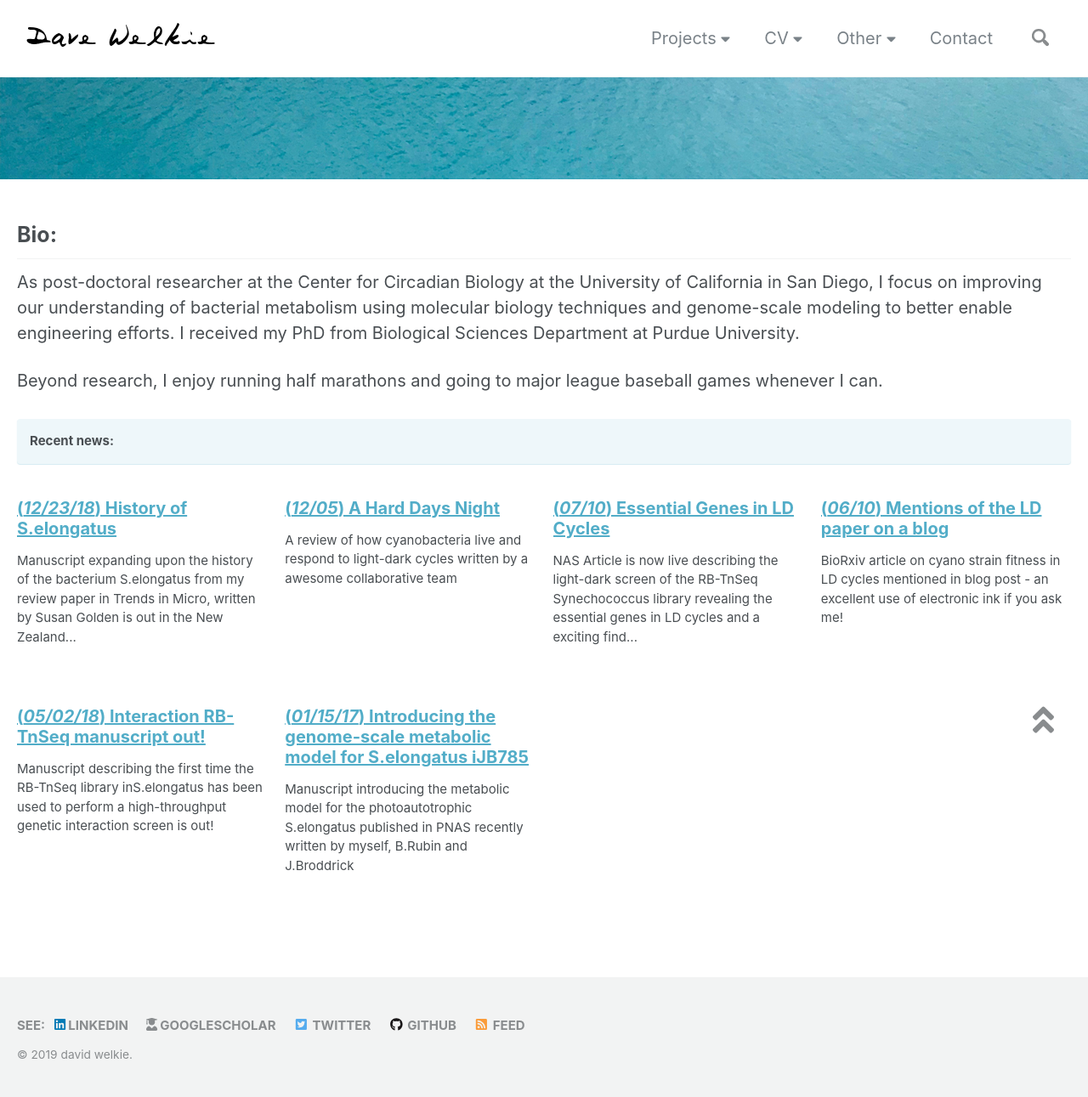
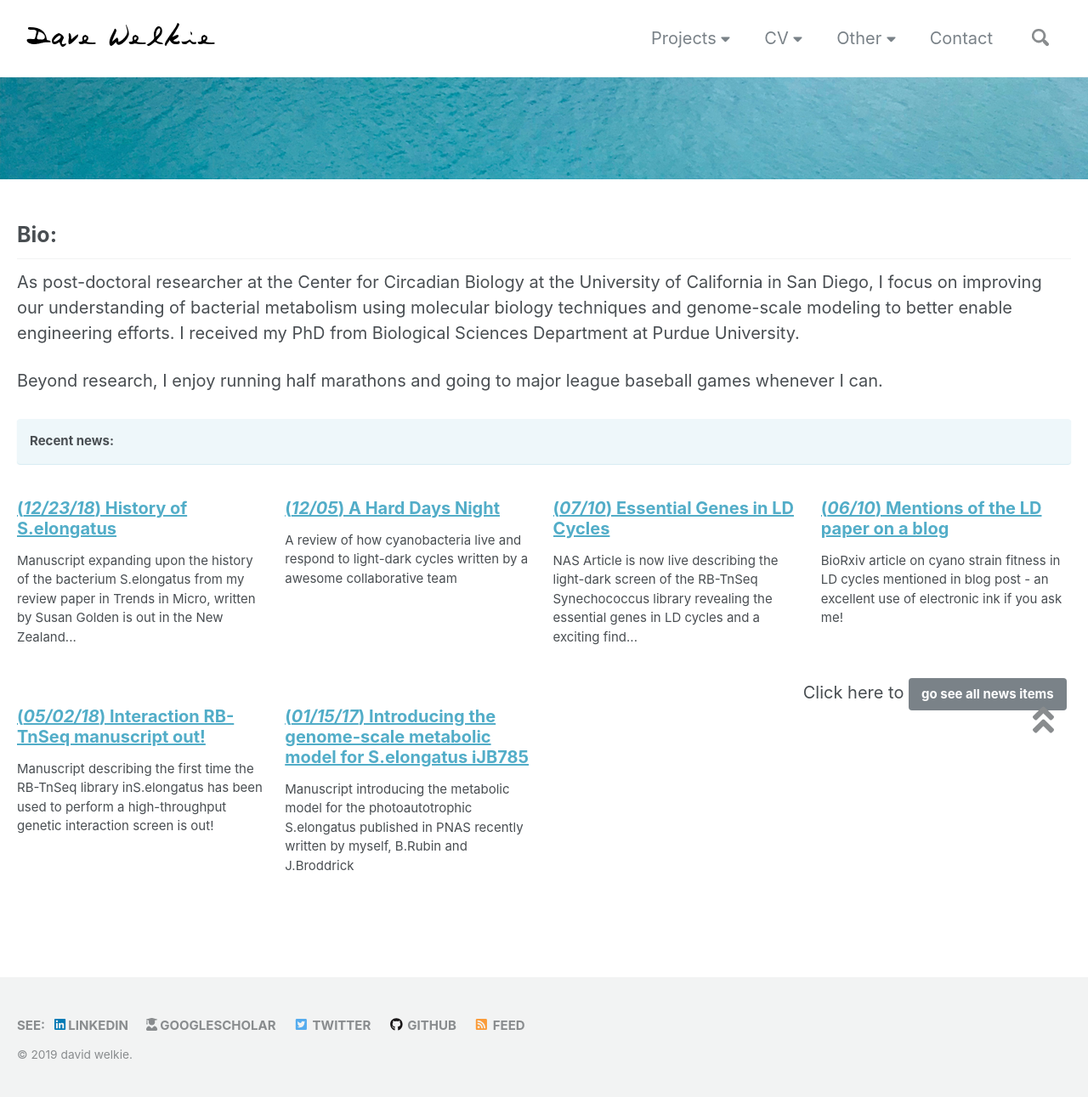
Before and after one commit to dwelkie/dwelkie.github.io, a Jekyll site: the page built from _pages/home.md, in a window 1280 px wide. Shown: the whole page at 85% size. Built offline with Jekyll 4.4.1, drawn with Linux system fonts in a browser that asks for light colours; nearby versions of some CDN libraries.

Commit message:
Update home.md

```diff
--- a/_pages/home.md
+++ b/_pages/home.md
@@ -24,3 +24,4 @@ Beyond research, I enjoy running half marathons and going to major league baseba
     {% include archive-single.html type="grid" %}
   {% endfor %}
 </div>
+Click here to [go see all news items](/Blog/){: .btn .btn--primary}
```
